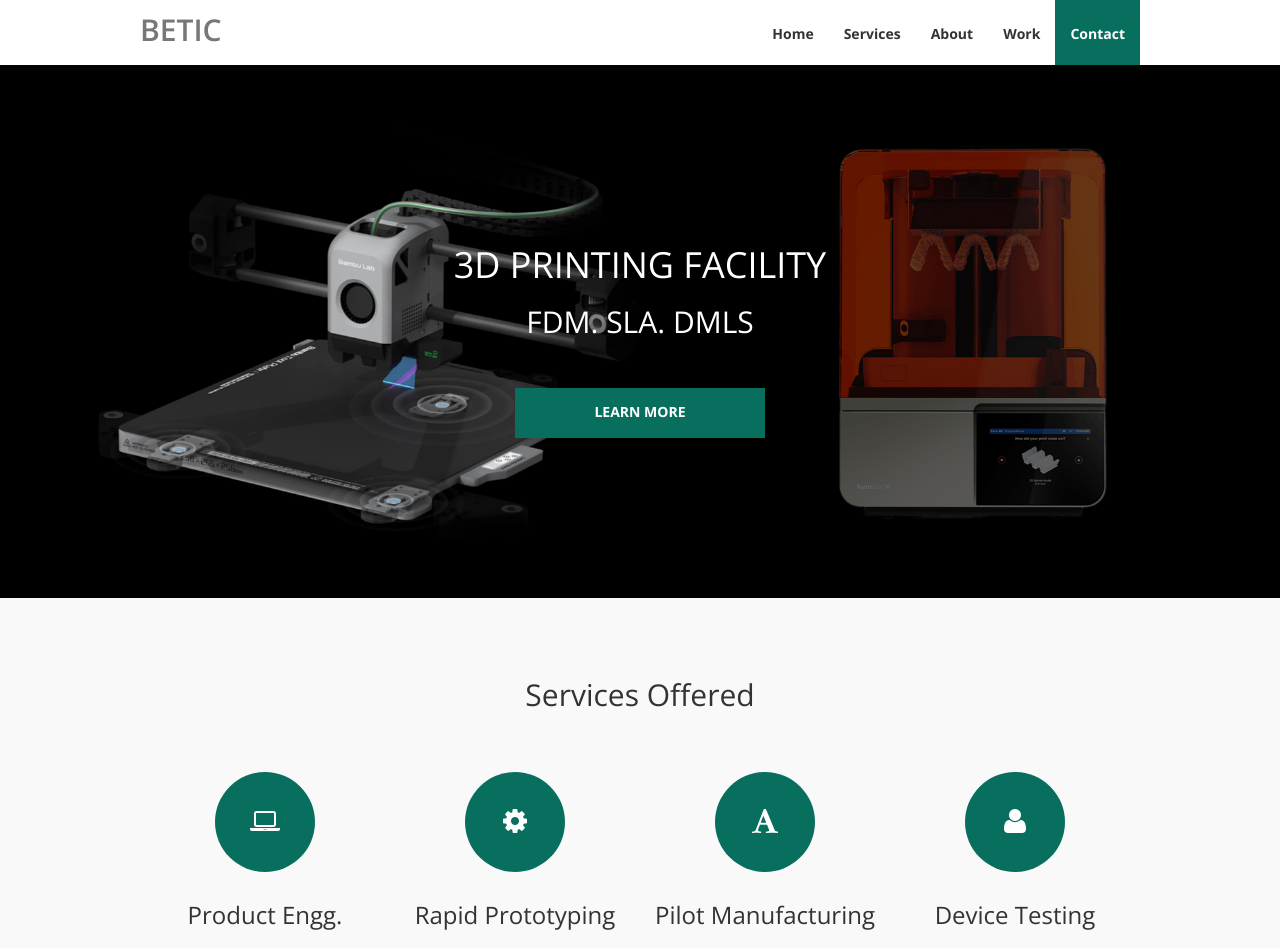
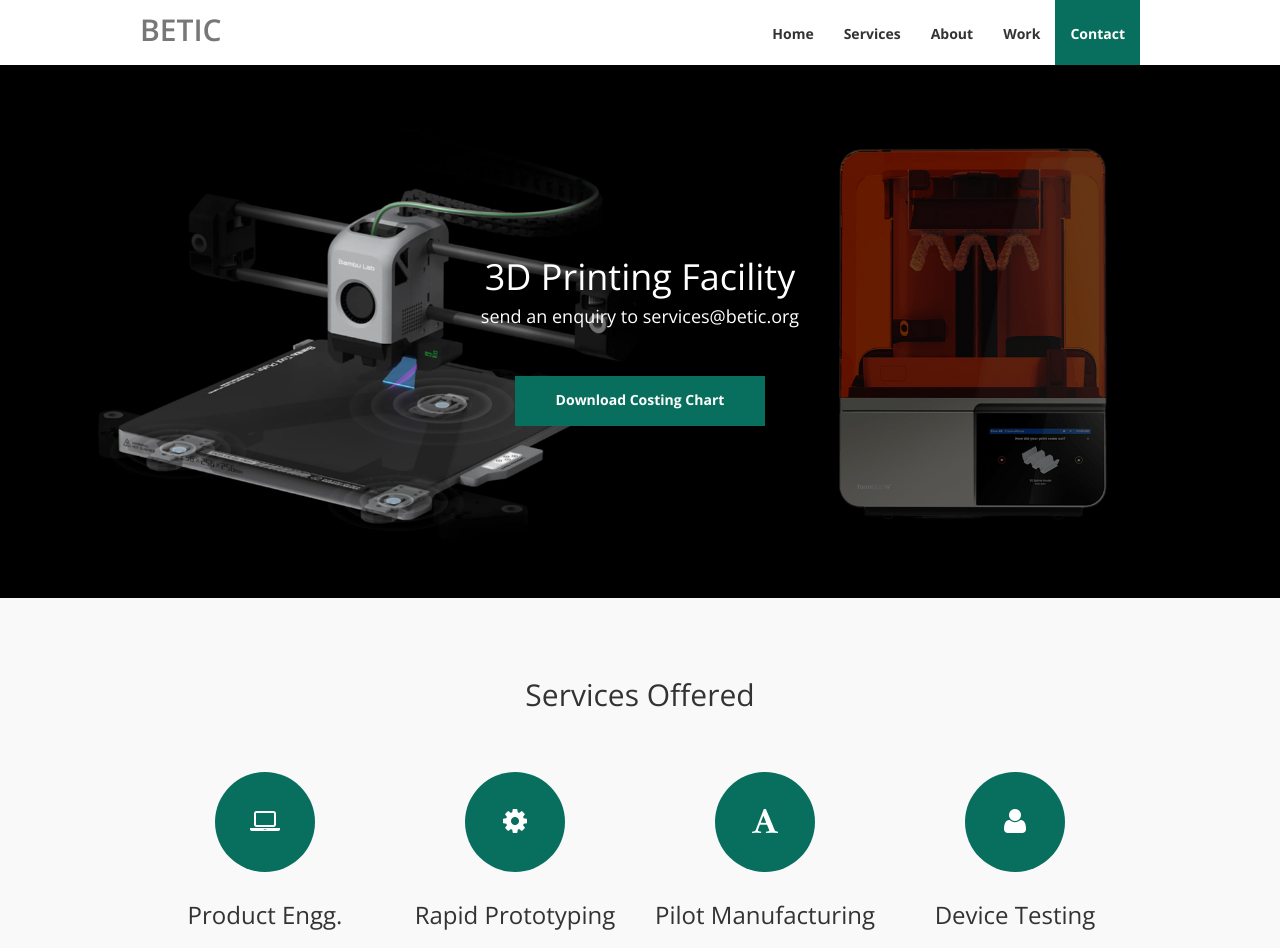
Before and after one commit to betic-services/betic-services, a plain HTML site: page index.html in a window 1280 px wide. Shown: the top 948 px of the page. Drawn offline with nearby package versions, Linux system fonts and the light colour scheme.

Commit message:
costing chart update

```diff
--- a/css/templatemo_style.css
+++ b/css/templatemo_style.css
@@ -122,7 +122,7 @@ body
 	position: absolute;
 	top: 0;
 	left: 0;
-	text-transform: uppercase;
+	text-transform: none;
 	z-index: 7;
 	width: 100%;
 	height: 100%;
--- a/index.html
+++ b/index.html
@@ -6,14 +6,13 @@
 		<meta name="viewport" content="width=device-width, initial-scale=1">
 		<meta name="keywords" content="">
 		<meta name="description" content="">
-		<title>BETC Services</title>
+		<title>BETIC Services</title>
 		<link rel="stylesheet" href="css/bootstrap.min.css">
 		<link rel="stylesheet" href="css/templatemo_style.css">
 		<link rel="stylesheet" href="css/font-awesome.min.css">
 		<link href='http://fonts.googleapis.com/css?family=Open+Sans:400,600,700,300' rel='stylesheet' type='text/css'>
         <!--
         Composite Template
-        http://www.templatemo.com/preview/templatemo_444_composite
         -->
 	</head>
 	<body id="top" data-spy="scroll" data-target=".navbar-collapse">
@@ -50,8 +49,8 @@
 	        	<div class="slider-caption">
 				    <div class="templatemo_homewrapper">
 				      <h1>3D Printing Facility</h1>
-				      <h2>FDM. SLA. DMLS</h2>
-						<a href="#facility" class="smoothScroll templatemo-slider-btn btn btn-default">Learn More</a>
+				      <h4>send an enquiry to<a href="mailto:services@betic.org"> services@betic.org</a></h4>
+						<a href="files/BETIC Services Brochure.pdf" class="smoothScroll templatemo-slider-btn btn btn-default" target="blank">Download Costing Chart</a>
 				    </div>
 			  	</div>
 	        </li>
@@ -60,8 +59,8 @@
 	        	<div class="slider-caption">
 				    <div class="templatemo_homewrapper">
 				      <h1>ICMR-DHR-Centre of Excellence</h1>
-				      <h2></h2>
-						<a href="https://icmr.betic.org/" class="smoothScroll templatemo-slider-btn btn btn-default">Learn More</a>
+				      <h4>send an enquiry to<a href="mailto:services@betic.org"> services@betic.org</a></h4>
+						<a href="files/BETIC Services Brochure.pdf" class="smoothScroll templatemo-slider-btn btn btn-default" target="blank">Download Costing Chart</a>
 				    </div>
 			  	</div>
 	        </li>
```
Also changed, not shown: 1 other file.
